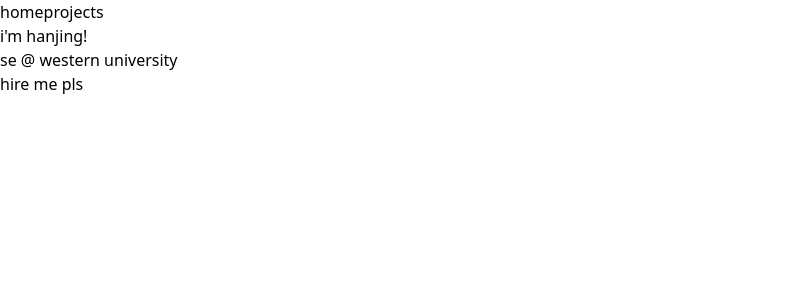
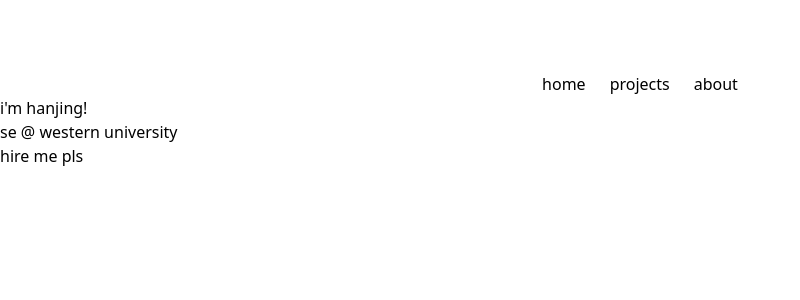
Before and after one commit to hanjing06/hanjing.dev, a Next.js app: page / in a window 1280 px wide. Shown: the top 300 px of the page, without its empty margins (0-800 px from the left). Built offline with nearby package versions, Linux system fonts and the light colour scheme.

Commit message:
links are working!

```diff
--- a/app/components/navbar.tsx
+++ b/app/components/navbar.tsx
@@ -1,12 +1,11 @@
-"use client";
 import Link from "next/link";
 
 export default function NavBar(){
     return (
-    <nav>
-        <Link href="/app/page">home</Link>
-        <Link href="/app/projects/page">projects</Link>
-
-    </nav>
+    <div className="mt-8 sm:mt-18 flex justify-center items-center gap-6">
+        <Link href="/">home</Link>
+        <Link href="/projects">projects</Link>
+        <Link href="/about">about</Link>
+    </div>
     );
 }
```
